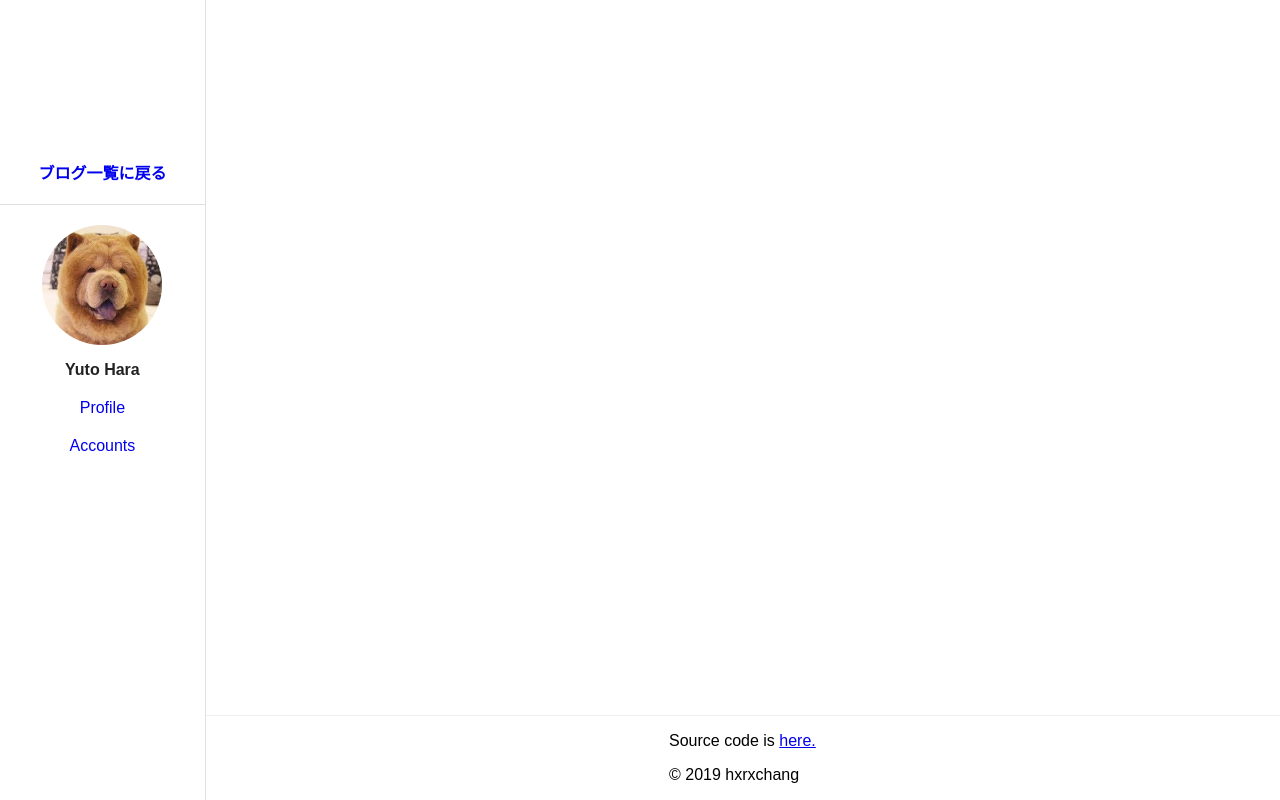
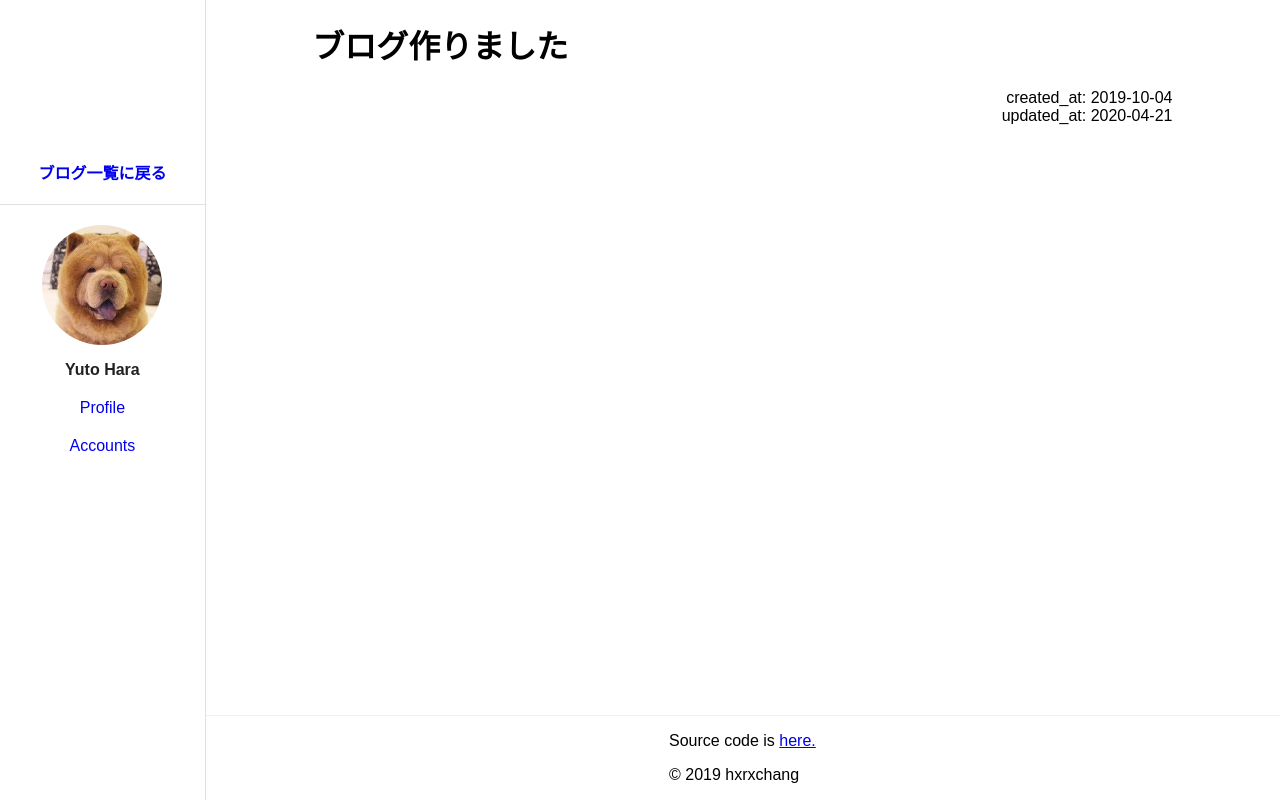
Before and after one commit to hxrxchang/my-next-page, a Next.js app: page /blog/hello-world in a window 1280 px wide. Built offline with nearby package versions, Linux system fonts and the light colour scheme.

Commit message:
updatedAtを表示

```diff
--- a/data-sources/blogs/blog-data-list.ts
+++ b/data-sources/blogs/blog-data-list.ts
@@ -3,9 +3,10 @@ export interface BlogData {
   title: string;
   description: string;
   createdAt: string;
+  updatedAt: string;
   image?: string;
 }
 
 export const blogDataList: BlogData[] = [
-  { id: 'hello-world', title: 'ブログ作りました', description: 'ブログ作りました', createdAt: '2019-10-04' },
+  { id: 'hello-world', title: 'ブログ作りました', description: 'ブログ作りました', createdAt: '2019-10-04', updatedAt: '2020-04-21' },
 ];
--- a/src/components/blog-content.tsx
+++ b/src/components/blog-content.tsx
@@ -5,6 +5,10 @@ import { CodeBlock } from './code-block';
 
 const StyledDiv = styled.div`
   padding: 0 10%;
+  position: relative;
+  .date-area {
+    text-align: right;
+  }
 
   img {
     max-width: 60%;
@@ -21,9 +25,20 @@ const StyledDiv = styled.div`
   }
 `;
 
-export const BlogContent: React.FC<{ content: string }> = ({ content }) => {
+export const BlogContent: React.FC<{ title: string; createdAt: string; updatedAt: string; content: string }> = ({
+  title,
+  createdAt,
+  updatedAt,
+  content,
+}) => {
   return (
     <StyledDiv>
+      <h1>{title}</h1>
+      <div className="date-area">
+        <span>created_at: {createdAt}</span>
+        <br></br>
+        <span>updated_at: {updatedAt}</span>
+      </div>
       <ReactMarkdown source={content} renderers={{ code: CodeBlock }} />
     </StyledDiv>
   );
--- a/src/pages/blog/[id].tsx
+++ b/src/pages/blog/[id].tsx
@@ -76,7 +76,12 @@ const Blog: NextPage<Props> = ({ content, blogData }) => {
             <div className="drawer-and-content">
               <div className="content">
                 <Layout route={router.route}>
-                  <BlogContent content={content}></BlogContent>
+                  <BlogContent
+                    title={blogData!.title}
+                    createdAt={blogData!.createdAt}
+                    updatedAt={blogData!.updatedAt}
+                    content={content}
+                  ></BlogContent>
                 </Layout>
               </div>
               <div className="footer">
@@ -96,7 +101,12 @@ const Blog: NextPage<Props> = ({ content, blogData }) => {
               </div>
               <div className="content">
                 <Layout route={router.route}>
-                  <BlogContent content={content}></BlogContent>
+                  <BlogContent
+                    title={blogData!.title}
+                    createdAt={blogData!.createdAt}
+                    updatedAt={blogData!.updatedAt}
+                    content={content}
+                  ></BlogContent>
                 </Layout>
               </div>
               <div className="footer">
```
Also changed, not shown: data-sources/blogs/hello-world.md (+1 -1 lines).
